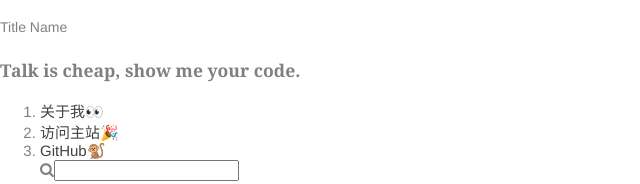
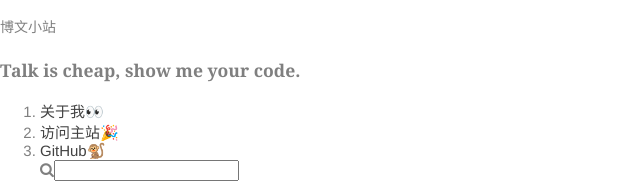
Before and after one commit to BornHan/bornhan.github.io, a plain HTML site: page archives/2024/06/index.html in a window 1280 px wide. Shown: the part 315-499 px from the top of the page, 0-640 px from the left. Drawn offline with Linux system fonts and the light colour scheme; some packages are replaced by stand-ins of ours; a script that the page names is missing.

Commit message:
Site updated: 2024-06-13 14:24:48

```diff
--- a/archives/2024/06/index.html
+++ b/archives/2024/06/index.html
@@ -26,7 +26,7 @@
     <div class="hd logodiv">
     <img src="/img/male.png" class="logopng" alt="logo">
     <p class="logot">
-         Title Name
+         博文小站
          <span class="logo_2"></span>
         <h3 class="words" style="font-weight: bold;font-family: Georgia;">
             Talk is cheap, show me your code.
```
Also changed, not shown: archives/2024/index.html (+1 -1 lines), archives/index.html (+1 -1 lines), index.html (+1 -1 lines).
